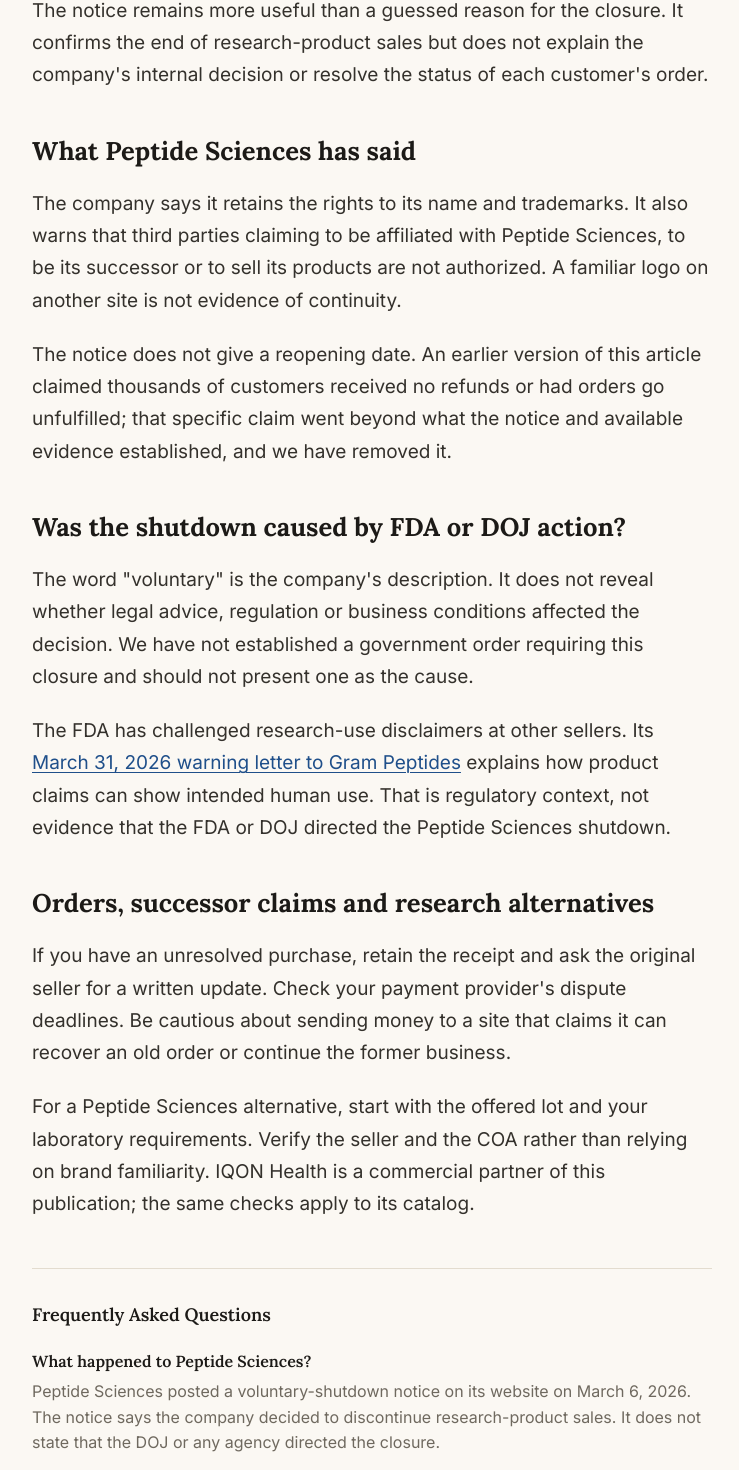
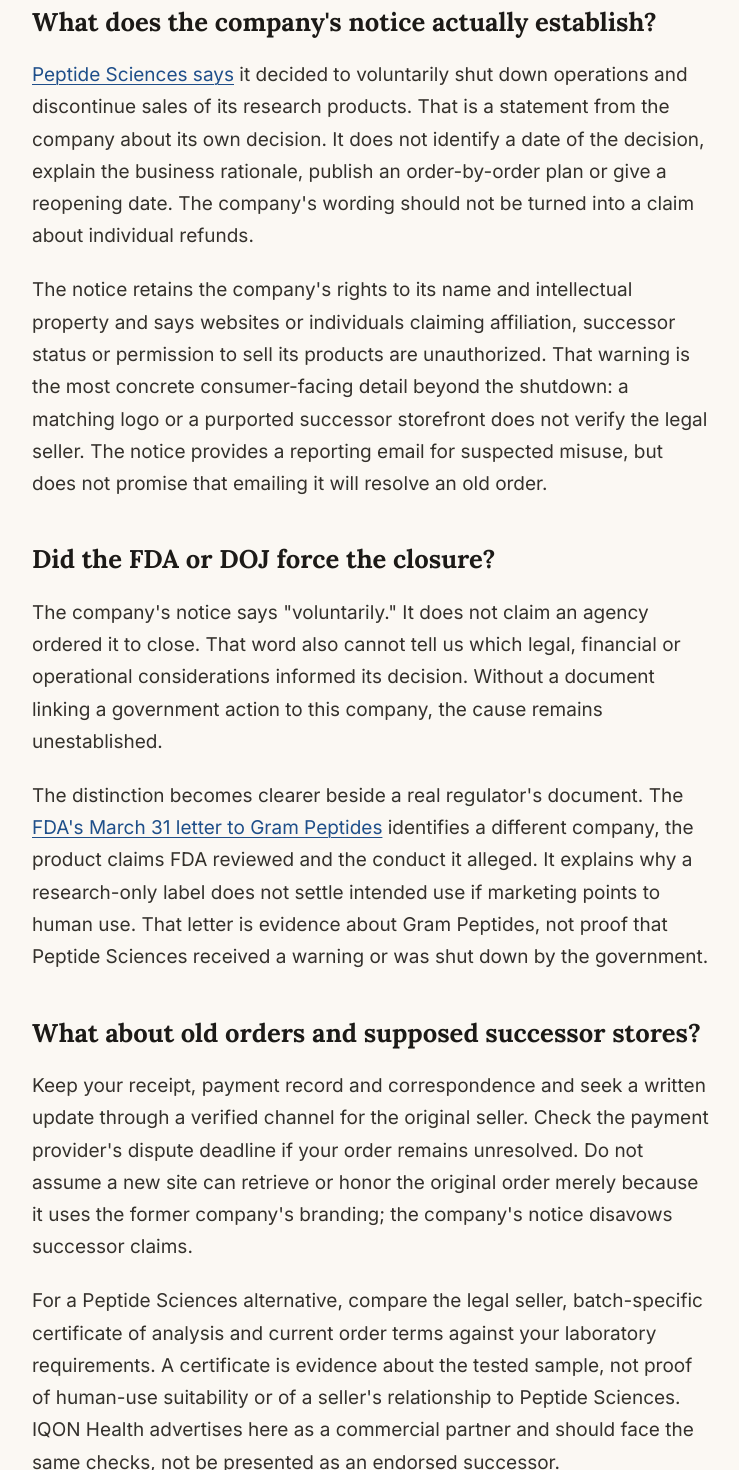
Before and after one commit to edorfanini00/peptidedigest, a Next.js app: page /what-happened-to-peptide-sciences in a window 1280 px wide. Shown: the part 1468-2938 px from the top of the page, without its empty margins (268-1007 px from the left). Built offline with nearby package versions, Linux system fonts and the light colour scheme.

Commit message:
Rewrite four supplier stories with sourced explanations and valid article markup

```diff
--- a/app/what-happened-to-peptide-sciences/page.tsx
+++ b/app/what-happened-to-peptide-sciences/page.tsx
@@ -33,7 +33,7 @@ const jsonLd = {
     {
       "@type": "FAQPage",
       mainEntity: [
-        { "@type": "Question", name: "What happened to Peptide Sciences?", acceptedAnswer: { "@type": "Answer", text: "Peptide Sciences posted a voluntary-shutdown notice on its website on March 6, 2026. The notice says the company decided to discontinue research-product sales. It does not state that the DOJ or any agency directed the closure." } },
+        { "@type": "Question", name: "What happened to Peptide Sciences?", acceptedAnswer: { "@type": "Answer", text: "Peptide Sciences says on its website that it voluntarily shut down operations and discontinued research-product sales. The notice does not say the DOJ or another agency directed the closure." } },
         { "@type": "Question", name: "Did the DOJ shut down Peptide Sciences?", acceptedAnswer: { "@type": "Answer", text: "The company's notice does not say that. The sources reviewed for this article do not establish a DOJ-directed closure." } },
         { "@type": "Question", name: "Is Peptide Sciences coming back?", acceptedAnswer: { "@type": "Answer", text: "The published notice does not announce a reopening date. It warns that claimed successors and third-party sellers using its identity are unauthorized." } },
         { "@type": "Question", name: "What is a Peptide Sciences alternative?", acceptedAnswer: { "@type": "Answer", text: "Compare research suppliers using batch documentation, the legal seller's identity and current order terms. IQON Health is a commercial partner on this page, not an independently certified replacement." } },
@@ -65,45 +65,23 @@ export default function PeptideSciencesShutdown() {
 
           <IQONPartner vial="ghk" variant="inline" />
 
-          <p>
-            The notice remains more useful than a guessed reason for the closure. It confirms the end of research-product sales but does not explain the company&apos;s internal decision or resolve the status of each customer&apos;s order.
-          </p>
+          <h2 className="text-xl font-semibold text-gray-900 pt-4" style={{ fontFamily: "var(--font-lora), Georgia, serif" }}>What does the company&apos;s notice actually establish?</h2>
+          <p><a href="https://www.peptidesciences.com/">Peptide Sciences says</a> it decided to voluntarily shut down operations and discontinue sales of its research products. That is a statement from the company about its own decision. It does not identify a date of the decision, explain the business rationale, publish an order-by-order plan or give a reopening date. The company&apos;s wording should not be turned into a claim about individual refunds.</p>
+          <p>The notice retains the company&apos;s rights to its name and intellectual property and says websites or individuals claiming affiliation, successor status or permission to sell its products are unauthorized. That warning is the most concrete consumer-facing detail beyond the shutdown: a matching logo or a purported successor storefront does not verify the legal seller. The notice provides a reporting email for suspected misuse, but does not promise that emailing it will resolve an old order.</p>
 
-          <h2 className="text-xl font-semibold text-gray-900 pt-4" style={{ fontFamily: "var(--font-lora), Georgia, serif" }}>What Peptide Sciences has said</h2>
+          <h2 className="text-xl font-semibold text-gray-900 pt-4" style={{ fontFamily: "var(--font-lora), Georgia, serif" }}>Did the FDA or DOJ force the closure?</h2>
+          <p>The company&apos;s notice says &quot;voluntarily.&quot; It does not claim an agency ordered it to close. That word also cannot tell us which legal, financial or operational considerations informed its decision. Without a document linking a government action to this company, the cause remains unestablished.</p>
+          <p>The distinction becomes clearer beside a real regulator&apos;s document. The <a href="https://www.fda.gov/inspections-compliance-enforcement-and-criminal-investigations/warning-letters/gram-peptides-721806-03312026">FDA&apos;s March 31 letter to Gram Peptides</a> identifies a different company, the product claims FDA reviewed and the conduct it alleged. It explains why a research-only label does not settle intended use if marketing points to human use. That letter is evidence about Gram Peptides, not proof that Peptide Sciences received a warning or was shut down by the government.</p>
 
-          <p>
-            The company says it retains the rights to its name and trademarks. It also warns that third parties claiming to be affiliated with Peptide Sciences, to be its successor or to sell its products are not authorized. A familiar logo on another site is not evidence of continuity.
-          </p>
-
-          <p>
-            The notice does not give a reopening date. An earlier version of this article claimed thousands of customers received no refunds or had orders go unfulfilled; that specific claim went beyond what the notice and available evidence established, and we have removed it.
-          </p>
-
-          <h2 className="text-xl font-semibold text-gray-900 pt-4" style={{ fontFamily: "var(--font-lora), Georgia, serif" }}>Was the shutdown caused by FDA or DOJ action?</h2>
-
-          <p>
-            The word &quot;voluntary&quot; is the company&apos;s description. It does not reveal whether legal advice, regulation or business conditions affected the decision. We have not established a government order requiring this closure and should not present one as the cause.
-          </p>
-
-          <p>
-            The FDA has challenged research-use disclaimers at other sellers. Its{" "}
-            <a href="https://www.fda.gov/inspections-compliance-enforcement-and-criminal-investigations/warning-letters/gram-peptides-721806-03312026" className="text-blue-700 underline" target="_blank" rel="noopener noreferrer">March 31, 2026 warning letter to Gram Peptides</a> explains how product claims can show intended human use. That is regulatory context, not evidence that the FDA or DOJ directed the Peptide Sciences shutdown.
-          </p>
-
-          <h2 className="text-xl font-semibold text-gray-900 pt-4" style={{ fontFamily: "var(--font-lora), Georgia, serif" }}>Orders, successor claims and research alternatives</h2>
-
-          <p>
-            If you have an unresolved purchase, retain the receipt and ask the original seller for a written update. Check your payment provider&apos;s dispute deadlines. Be cautious about sending money to a site that claims it can recover an old order or continue the former business.
-          </p>
-
-          <p>
-            For a Peptide Sciences alternative, start with the offered lot and your laboratory requirements. Verify the seller and the COA rather than relying on brand familiarity. IQON Health is a commercial partner of this publication; the same checks apply to its catalog.
-          </p>
+          <h2 className="text-xl font-semibold text-gray-900 pt-4" style={{ fontFamily: "var(--font-lora), Georgia, serif" }}>What about old orders and supposed successor stores?</h2>
+          <p>Keep your receipt, payment record and correspondence and seek a written update through a verified channel for the original seller. Check the payment provider&apos;s dispute deadline if your order remains unresolved. Do not assume a new site can retrieve or honor the original order merely because it uses the former company&apos;s branding; the company&apos;s notice disavows successor claims.</p>
+          <p>For a Peptide Sciences alternative, compare the legal seller, batch-specific certificate of analysis and current order terms against your laboratory requirements. A certificate is evidence about the tested sample, not proof of human-use suitability or of a seller&apos;s relationship to Peptide Sciences. IQON Health advertises here as a commercial partner and should face the same checks, not be presented as an endorsed successor.</p>
+          <p>The notice settles the company&apos;s stated decision to stop selling. A dated company update on outstanding orders would settle something different; rumors about an agency action or a replacement storefront do neither.</p>
 
           <div className="mt-12 pt-8 border-t border-gray-200 space-y-5">
             <h2 className="text-lg font-semibold text-gray-900" style={{ fontFamily: "var(--font-lora), Georgia, serif" }}>Frequently Asked Questions</h2>
             {[
-              { q: "What happened to Peptide Sciences?", a: "Peptide Sciences posted a voluntary-shutdown notice on its website on March 6, 2026. The notice says the company decided to discontinue research-product sales. It does not state that the DOJ or any agency directed the closure." },
+              { q: "What happened to Peptide Sciences?", a: "Peptide Sciences says on its website that it voluntarily shut down operations and discontinued research-product sales. The notice does not say the DOJ or another agency directed the closure." },
               { q: "Did the DOJ shut down Peptide Sciences?", a: "The company's notice does not say that. The sources reviewed for this article do not establish a DOJ-directed closure." },
               { q: "Is Peptide Sciences coming back?", a: "The published notice does not announce a reopening date. It warns that claimed successors and third-party sellers using its identity are unauthorized." },
               { q: "What is a Peptide Sciences alternative?", a: "Compare research suppliers using batch documentation, the legal seller's identity and current order terms. IQON Health is a commercial partner on this page, not an independently certified replacement." },
```
Also changed, not shown: app/amino-asylum-raid-what-happened/page.tsx (+14 -30 lines), app/apex-peptides-raided-what-researchers-need-to-know/page.tsx (+11 -23 lines), app/what-happened-to-apex-peptides/page.tsx (+8 -14 lines).
